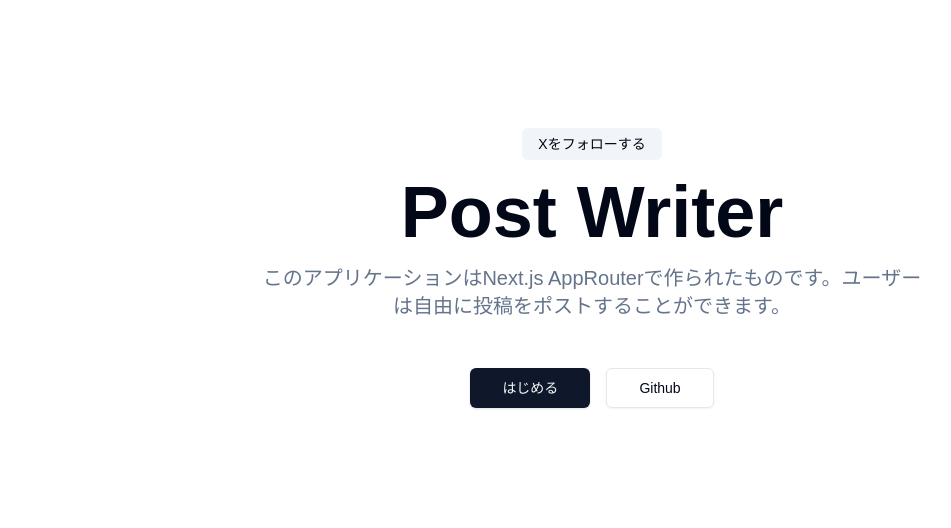
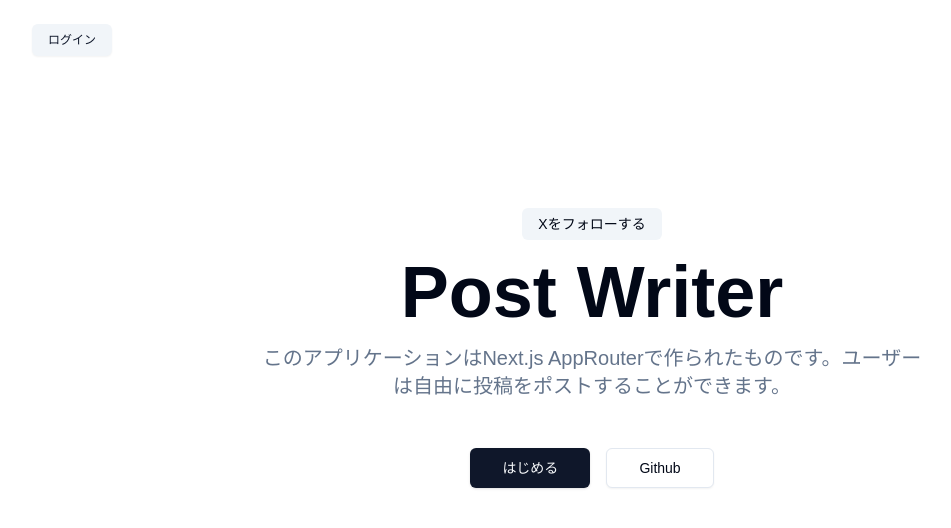
Before and after one commit to newstage75/post-writer-webapp, a Next.js app: page / in a window 1280 px wide. Shown: the top 528 px of the page, without its empty margins (48-999 px from the left). Built offline with nearby package versions, Linux system fonts and the light colour scheme.

Commit message:
ヘッダーの作成

```diff
--- /dev/null
+++ b/app/(marketing)/layout.tsx
@@ -0,0 +1,30 @@
+import { Button, buttonVariants } from "@/components/ui/button";
+import { cn } from "@/lib/utils";
+import Link from "next/link";
+
+export default function MarketingLayout({
+  children,
+}: {
+  children: React.ReactNode;
+}) {
+  return (
+    <div>
+      <header className="container z-40 bg-background">
+        <div className="h-20 py-6 px-5 sm:px-20">
+          <nav>
+            <Link
+              href={"/login"}
+              className={cn(
+                buttonVariants({ variant: "secondary", size: "sm" }),
+                "px-4"
+              )}
+            >
+              ログイン
+            </Link>
+          </nav>
+        </div>
+      </header>
+      <main>{children}</main>
+    </div>
+  );
+}
```
